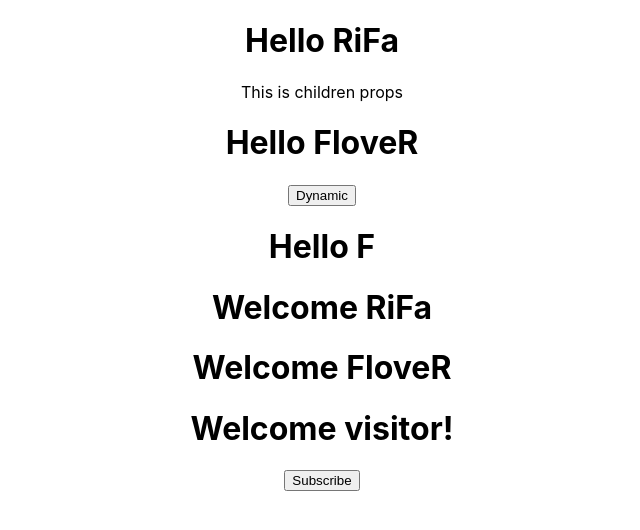
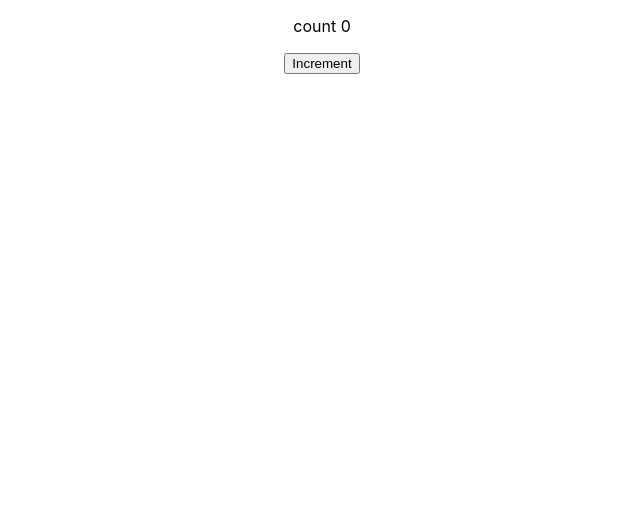
Before and after one commit to ASMohamedFaheemAnver/ReactStudy, a React (Create React App) app in the folder codevolution/: page / in a window 1280 px wide. Shown: the top 530 px of the page, without its empty margins (318-958 px from the left). Built offline with nearby package versions, Linux system fonts and the light colour scheme.

Commit message:
setState,

```diff
--- a/codevolution/src/App.js
+++ b/codevolution/src/App.js
@@ -3,18 +3,20 @@
 import Greet from "./components/Greet";
 import Welcome from "./components/Welcome";
 import Message from "./components/Message";
+import Counter from "./components/Counter";
 
 function App() {
   return (
     <div className="App">
-      <Greet name="RiFa">This is children props</Greet>
+      {/* <Greet name="RiFa">This is children props</Greet>
       <Greet name="FloveR">
         <button>Dynamic</button>
       </Greet>
       <Greet name="F"></Greet>
       <Welcome name="RiFa"></Welcome>
       <Welcome name="FloveR"></Welcome>
-      <Message></Message>
+      <Message></Message> */}
+      <Counter></Counter>
     </div>
   );
 }
--- /dev/null
+++ b/codevolution/src/components/Counter.js
@@ -0,0 +1,33 @@
+import React, { Component } from "react";
+
+class Counter extends Component {
+  constructor(props) {
+    super(props);
+
+    this.state = {
+      count: 0
+    };
+  }
+
+  increment() {
+    this.setState(
+      {
+        count: this.state.count + 1
+      },
+      () => {
+        console.log(this.state.count);
+      }
+    );
+  }
+
+  render() {
+    return (
+      <div>
+        <p>count {this.state.count}</p>
+        <button onClick={() => this.increment()}>Increment</button>
+      </div>
+    );
+  }
+}
+
+export default Counter;
```
